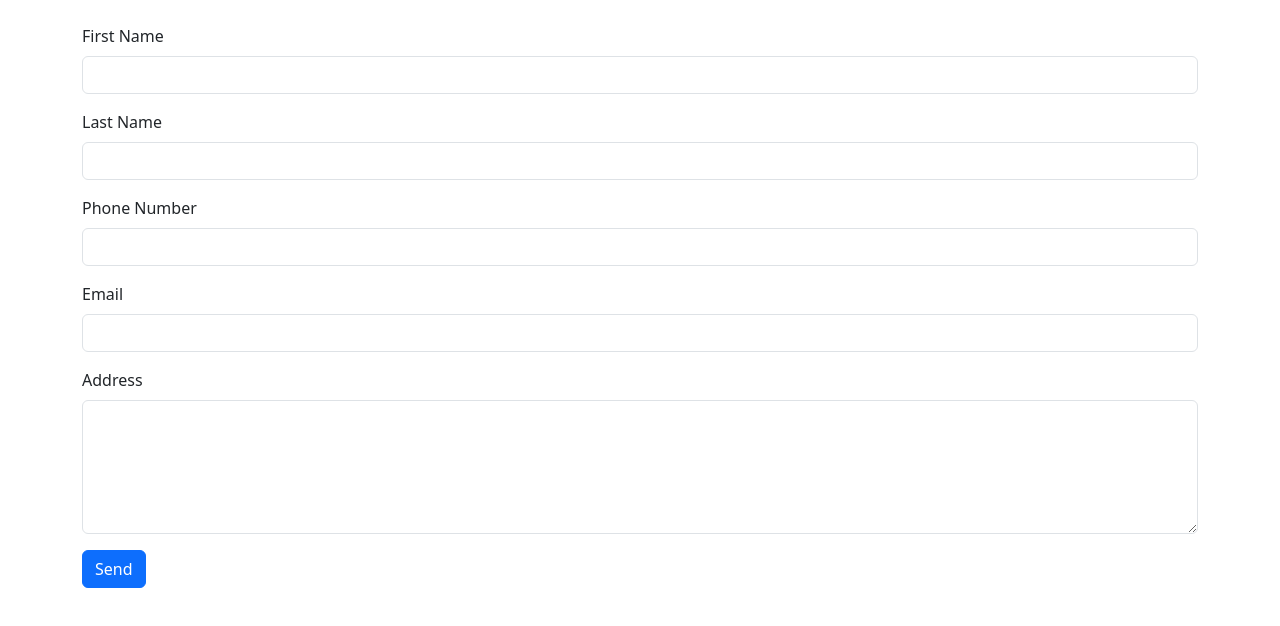
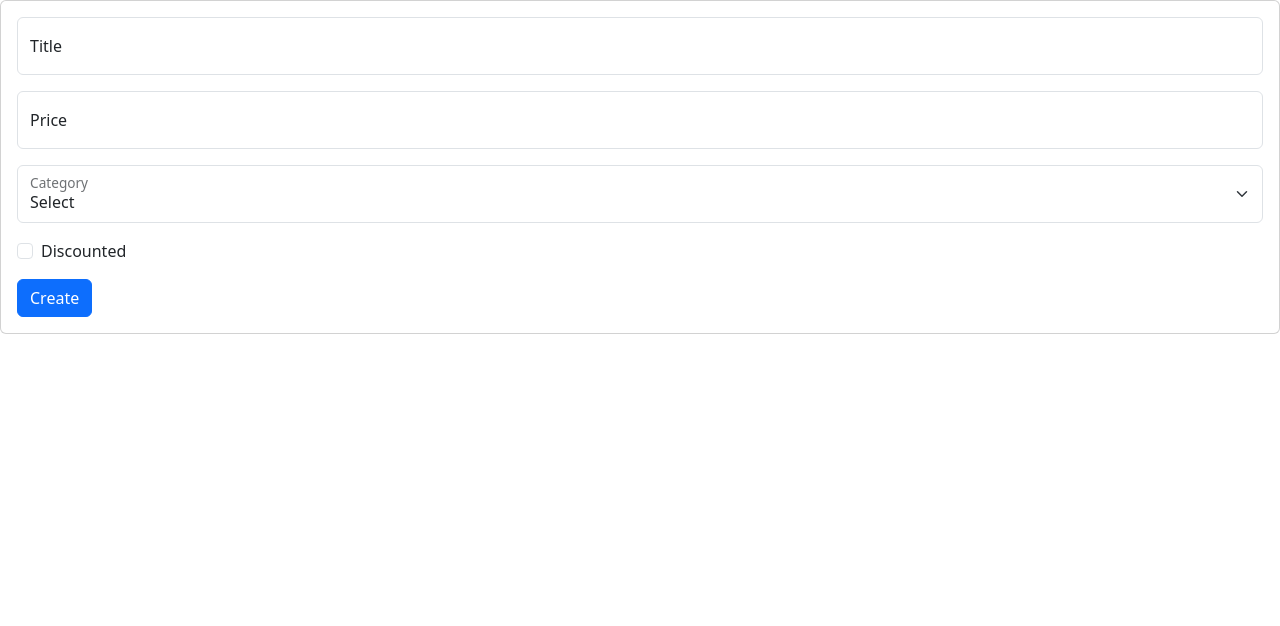
Before and after one commit to seval2016/React-techpro, a React (Vite) app in the folder instraction/myApp/: page / in a window 1280 px wide. Shown: the top 626 px of the page. Built offline with nearby package versions, Linux system fonts and the light colour scheme.

Commit message:
is valid - invalid

```diff
--- a/instraction/myApp/src/App.jsx
+++ b/instraction/myApp/src/App.jsx
@@ -37,9 +37,12 @@ import CountryFilter from "./components/19-country-filter/country-filter";
 import UseRef from "./components/20-useref/useref";
 import ClassComp from "./components/21-class-type-comp/class-comp";
 import ProductStore from "./components/22-api-products/product-store";
-import Recipes from "./components/23-recipes/recipes";*/
+import Recipes from "./components/23-recipes/recipes";
+import Form6 from "./components/24-forms/form6";
+*/
 
-import Form6 from "./components/24-forms/form5";
+import ProductManager from "./components/25-product-manager";
+
 
 
 const App = () => {
@@ -93,9 +96,11 @@ const App = () => {
       <ClassComp/>
       <ProductStore/>
        <Recipes/>
+       <Form6/>
       */}
 
-      <Form6/>
+    <ProductManager />
+
 
 
 
--- /dev/null
+++ b/instraction/myApp/src/components/25-product-manager/api.js
@@ -0,0 +1,58 @@
+const API_URL = "https://66675076a2f8516ff7a71bac.mockapi.io/api/v1";
+
+const getAllProducts = async () => {
+  const res = await fetch(`${API_URL}/products`);
+  if (!res.ok) throw new Error("Something went wrong");
+  const data = await res.json();
+  return data;
+};
+
+const getProduct = async (id) => {
+  const res = await fetch(`${API_URL}/products/${id}`);
+  if (!res.ok) throw new Error("Something went wrong");
+  const data = await res.json();
+  return data;
+};
+
+const createProduct = async (product) => {
+  const res = await fetch(`${API_URL}/products`, {
+    method: "POST",
+    body: JSON.stringify(product),
+    headers: {
+      "Content-Type": "application/json", //json formatında oldugunu belirtiyoruz
+    },
+  });
+  if (!res.ok) throw new Error("Something went wrong");
+  const data = await res.json();
+  return data;
+};
+
+const updateProduct = async (id, product) => {
+  const res = await fetch(`${API_URL}/products/${id}`, {
+    method: "PUT",
+    body: JSON.stringify(product),
+    headers: {
+      "Content-Type": "application/json", //json formatında oldugunu belirtiyoruz
+    },
+  });
+  if (!res.ok) throw new Error("Something went wrong");
+  const data = await res.json();
+  return data;
+};
+
+const deleteProduct = async (id) => {
+  const res = await fetch(`${API_URL}/products/${id}`, {
+    method: "DELETE",
+  });
+  if (!res.ok) throw new Error("Something went wrong");
+  const data = await res.json();
+  return data;
+};
+
+export default {
+  getAllProducts,
+  getProduct,
+  createProduct,
+  updateProduct,
+  deleteProduct,
+};
--- /dev/null
+++ b/instraction/myApp/src/components/25-product-manager/index.jsx
@@ -0,0 +1,12 @@
+import React from 'react';
+import  NewProductForm  from './new-product-form';
+
+const ProductManager = () => {
+  return (
+    <>
+    <NewProductForm/>
+    </>
+  )
+}
+
+export default ProductManager
--- /dev/null
+++ b/instraction/myApp/src/components/25-product-manager/new-product-form.jsx
@@ -0,0 +1,118 @@
+import React from "react";
+import { useFormik } from "formik";
+import {
+  Alert,
+  Button,
+  Card,
+  FloatingLabel,
+  Form,
+  Spinner,
+} from "react-bootstrap";
+import * as Yup from "yup";
+/*import { getProduct, updateProduct } from "./api";*/
+
+const newProductForm = () => {
+  //Formik oluşturma
+
+  //1.Aşama : initial state
+  const initialValues = {
+    title: "",
+    price: "",
+    category: "",
+    discounted: false,
+  };
+  //2.Aşama validationScheama
+
+  const validationSchema = Yup.object({
+    title: Yup.string().max(50, "Too long").required("Required"),
+    price: Yup.number()
+      .typeError("Invalid")
+      .min(0, "Cannot be negative")
+      .required("Required"),
+    category: Yup.string().max(70, "Too long").required("Required"),
+  });
+
+  const onSubmit = (values) => {
+    //console.log(values);
+  };
+
+  // eslint-disable-next-line react-hooks/rules-of-hooks
+  const formik = useFormik({
+    initialValues,
+    validationSchema,
+    onSubmit,
+  });
+  /*
+    Not1: onSubmit={formik.handleSubmit} ile submit butonuna basıldıgında formda girilen verileri alacak
+     validationSchema da kontrolünü yapıp bize tepki verecek.
+
+    Not: Formik'de birşeyler yaparken form elemanlarında kullanmamız gereken 3 tane zorunlu yapı vardır
+     1. name
+     2. value
+     3. onChange
+
+     {...formik.getFieldProps("title")} ile bu yapıları oluşturabiliriz. Form alanlarına göre "title" değişir
+     */
+  const isInvalid = (field) => {
+    const res = formik.touched[field] && !!formik.errors[field];
+    return res;
+  };
+  return (
+    <Card>
+      <Card.Body>
+        <Form noValidate onSubmit={formik.handleSubmit}>
+          <FloatingLabel controlId="title" label="Title" className="mb-3">
+            <Form.Control
+              type="text"
+              placeholder=""
+              {...formik.getFieldProps("title")}
+              isInvalid={isInvalid("title")}
+            />
+            <Form.Control.Feedback type="invalid">
+              {formik.errors.title}
+            </Form.Control.Feedback>
+          </FloatingLabel>
+
+          <FloatingLabel controlId="price" label="Price" className="mb-3">
+            <Form.Control
+              type="number"
+              placeholder=""
+              {...formik.getFieldProps("price")}
+              isInvalid={isInvalid("price")}
+            />
+            <Form.Control.Feedback type="invalid">
+              {formik.errors.price}
+            </Form.Control.Feedback>
+          </FloatingLabel>
+
+          <FloatingLabel controlId="category" label="Category" className="mb-3">
+            <Form.Select
+              aria-label="Select Category"
+              {...formik.getFieldProps("category")}
+              isInvalid={isInvalid("category")}
+            >
+              <option>Select</option>
+              <option value="computer">Computer</option>
+              <option value="monitor">Monitor</option>
+              <option value="keyboard">Keyboard</option>
+            </Form.Select>
+            <Form.Control.Feedback type="invalid">
+              {formik.errors.category}
+            </Form.Control.Feedback>
+          </FloatingLabel>
+
+          <Form.Check
+            type="checkbox"
+            id="discounted"
+            label="Discounted"
+            className="mb-3"
+            {...formik.getFieldProps("discounted")}
+          />
+          <Button type="submit">Create</Button>
+        </Form>
+      </Card.Body>
+    </Card>
+  );
+};
+
+export default newProductForm;
```
